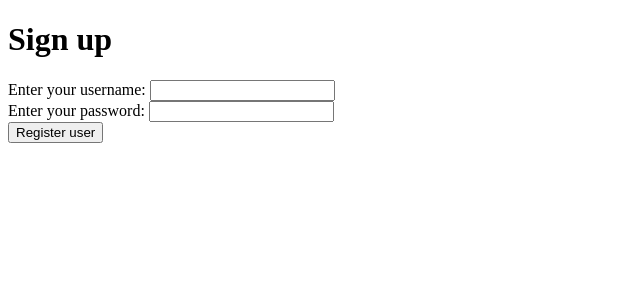
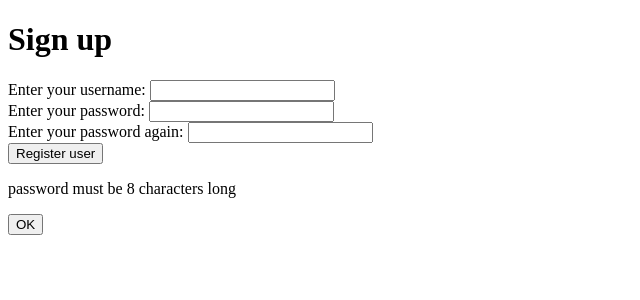
Before and after one commit to juhavuo/keeping_track_of_ideas_frontend, an Angular app: page /signup in a window 1280 px wide. Both pictures are taken after a click on the button "Register user". Shown: the top 300 px of the page, without its empty margins (0-640 px from the left). Built offline with nearby package versions, Linux system fonts and the light colour scheme; no server answers.

Commit message:
add prechecks to passport and user before sending to server

```diff
--- a/src/app/components/signup/signup.component.html
+++ b/src/app/components/signup/signup.component.html
@@ -4,5 +4,10 @@ Enter your username: <input type="text" [(ngModel)]="user.username">
 <br>
 Enter your password: <input type="password" [(ngModel)]="user.password">
 <br>
+Enter your password again: <input type="password" [(ngModel)]="password_second"><br>
 <button (click)="register()">Register user</button>
 <br>
+<div *ngIf = "show_error_div">
+  <p>{{error_message}}</p>
+  <button (click)="hideErrors()">OK</button>
+</div>
--- a/src/app/components/signup/signup.component.ts
+++ b/src/app/components/signup/signup.component.ts
@@ -1,6 +1,7 @@
 import { Component, OnInit } from '@angular/core';
 import { User } from '../../models/user';
 import { BackendConnectorService } from '../../services/backend-connector.service';
+import { Router } from '@angular/router';
 
 @Component({
   selector: 'app-signup',
@@ -13,19 +14,71 @@ export class SignupComponent implements OnInit {
     username: '',
     password: ''
   };
+  password_second: string = '';
+  error_message: string = '';
+  show_error_div: boolean = false;
 
 
-  constructor(private backendConnectorService: BackendConnectorService) {
+  constructor(private backendConnectorService: BackendConnectorService, private router: Router) {
     console.log(this.backendConnectorService);
   }
 
   ngOnInit() {
   }
 
-  register(){
-    this.backendConnectorService.register(this.user).subscribe(response =>{
-      console.log(response);
-    });
+  register() {
+    if(this.user.username.length == 0){
+      this.display_error_message('Enter username');
+    }
+
+    if (this.password_second == this.user.password) {
+      if (this.qualifyPassword(this.user.password)) {
+
+        this.backendConnectorService.register(this.user).subscribe(response => {
+          console.log(response);
+          this.router.navigate(['login']);
+        });
+      }
+    } else {
+      this.display_error_message('password and password retype don\'t match');
+    }
+  }
+
+  public hideErrors() {
+    this.show_error_div = false;
+    this.error_message = '';
+  }
+
+  private qualifyPassword(pword: string) {
+    this.hasNumembersAndLetters(pword);
+    if (pword.length < 8) {
+      this.display_error_message('password must be 8 characters long');
+      return false;
+    }else if(!this.hasNumembersAndLetters(pword)){
+      this.display_error_message('password must have both numbers and letters');
+      return false;
+    }else {
+      return true;
+    }
+  }
+
+  private display_error_message(em: string){
+    this.show_error_div = true;
+    this.error_message = em;
+  }
+
+  private hasNumembersAndLetters(em: string){
+    const numberPattern = /[0-9]/g;
+    const letterPattern = /[A-Z|a-z|ä|Ä|ö|Ö|å|Å]/g;
+
+    const matchesNumbers = em.match(numberPattern);
+    const matchesLetters = em.match(letterPattern);
+
+    if(matchesNumbers != null && matchesLetters != null){
+      return true;
+    }else{
+      return false;
+    }
   }
 
 }
```
